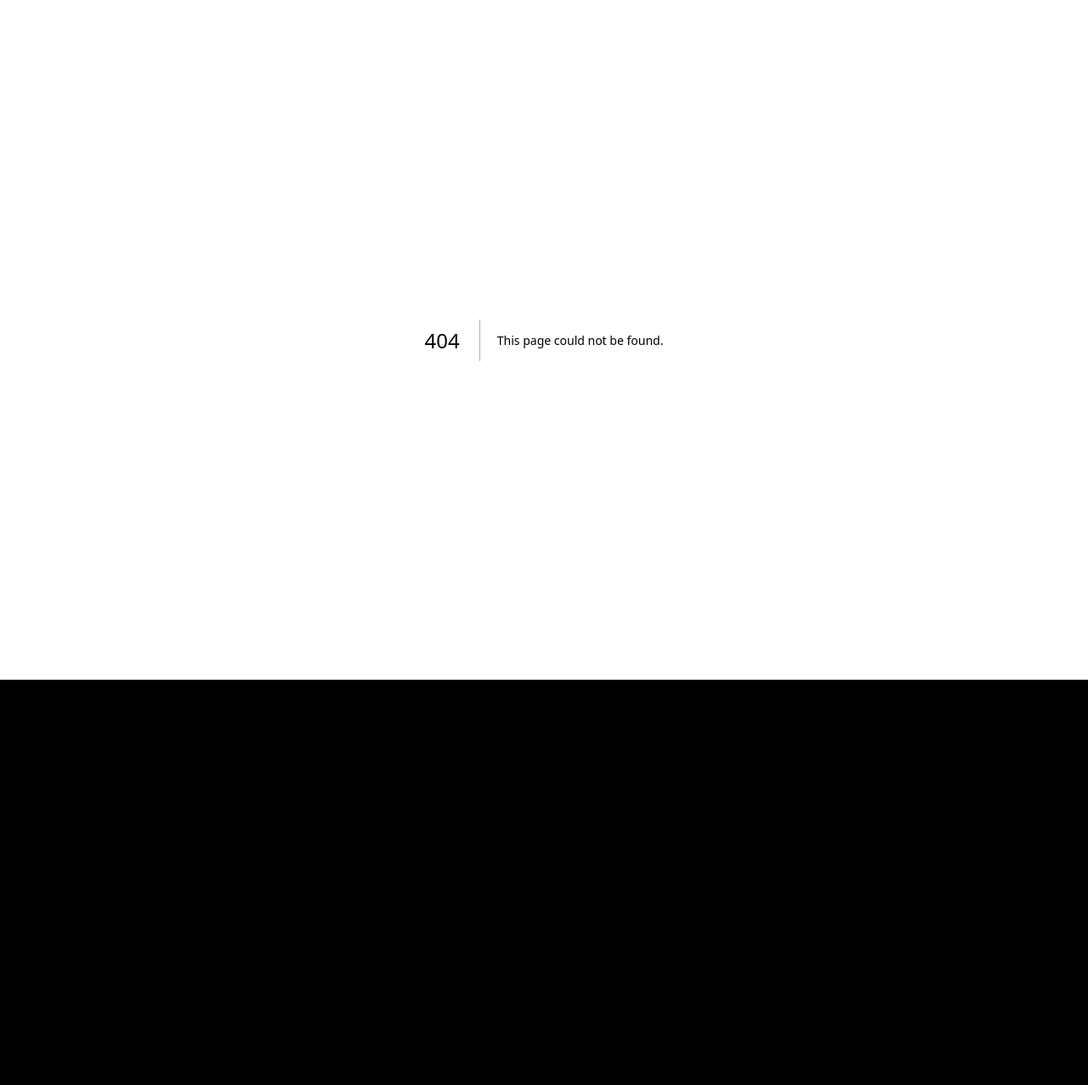
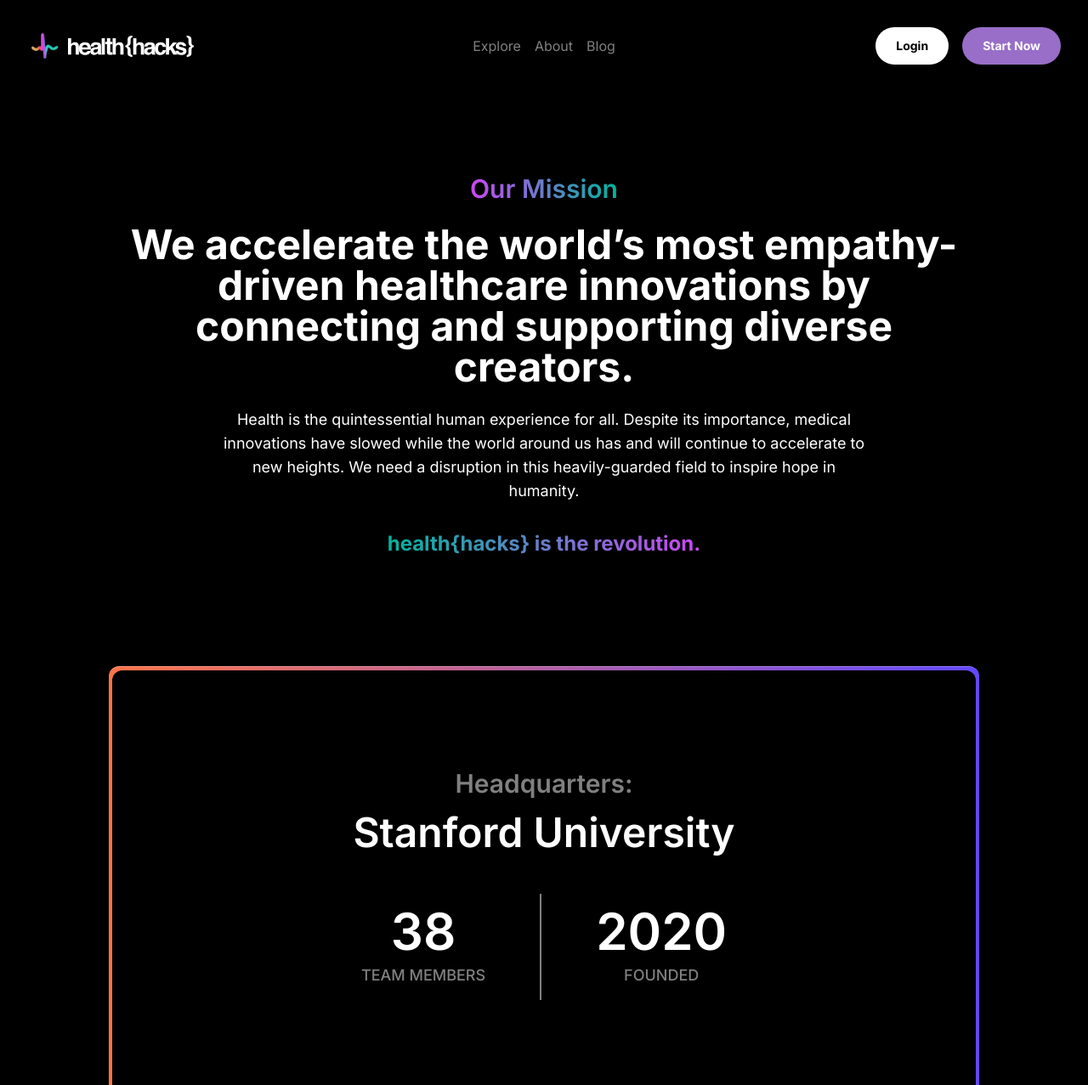
Before and after one commit to michaelhyi/healthhacks-website, a Next.js app: page /about in a window 1280 px wide. Before the commit this address had no page. Shown: the top 1277 px of the page at 85% size. Before the commit the page ends 800 px from the top, so only its background shows below. Built offline with nearby package versions, Linux system fonts and the light colour scheme.

Commit message:
about page

```diff
--- /dev/null
+++ b/app/about/page.tsx
@@ -0,0 +1,18 @@
+import Container from "../components/Container";
+import Footer from "../components/Footer";
+import Headquarters from "../components/Headquarters";
+import Mission from "../components/Mission";
+import Sponsors from "../components/Sponsors";
+
+const About = () => {
+  return (
+    <Container>
+      <Mission />
+      <Headquarters />
+      <Sponsors />
+      <Footer />
+    </Container>
+  );
+};
+
+export default About;
--- a/app/components/Footer.tsx
+++ b/app/components/Footer.tsx
@@ -1,7 +1,7 @@
 "use client";
 
 import Link from "next/link";
-import { useState } from "react";
+import { FormEvent, useCallback, useState } from "react";
 import { socials } from "../data/socials";
 
 //@ts-ignore
@@ -56,14 +56,14 @@
   //   }
   // };
 
+  const handleSubmit = useCallback((e: FormEvent<HTMLFormElement>) => {}, []);
+
   return (
     <div className="flex flex-col items-center justify-center text-center border-t-[0.5px] border-white border-opacity-50 mt-24 pt-12 bg-hh-gray">
       <Fade up delay={500} distance="12px">
         <div className="font-semibold sm:text-xl md:text-3xl xl:text-4xl pt-8">{`Build with us at health{hacks}.`}</div>
         <form
-          onSubmit={() => {
-            //submitform
-          }}
+          onSubmit={handleSubmit}
           className="flex items-center pt-6 space-x-8 "
         >
           <div className="flex flex-col text-left">
--- /dev/null
+++ b/app/components/Headquarters.tsx
@@ -0,0 +1,42 @@
+"use client";
+
+//@ts-ignore
+import Fade from "react-reveal/Fade";
+
+const Headquarters = () => {
+  return (
+    <div className="flex flex-col items-center justify-center w-full">
+      <Fade delay={500}>
+        <div className="flex flex-col items-center justify-center text-center border-y-[0.5px] border-white border-opacity-25 mt-32 bg-gradient-to-r from-[#FF7448] to-[#6248FF] p-1 rounded-xl sm:h-[512px] sm:w-[384px] md:h-[384px] md:w-[512px] xl:h-[512px] xl:w-[1024px]">
+          <div className="h-full w-full flex flex-col items-center justify-center bg-black rounded-xl">
+            <div className="font-semibold sm:text-xl md:text-2xl xl:text-3xl opacity-50">
+              Headquarters:
+            </div>
+            <div className="mt-4 font-semibold sm:text-2xl md:text-4xl xl:text-5xl">
+              Stanford University
+            </div>
+            <div className="flex sm:flex-col sm:space-x-0 md:flex-row items-center md:space-x-12 xl:space-x-16 mt-12 ">
+              <div className="flex flex-col space-y-2 text-center sm:pb-8 md:pb-0">
+                <div className="font-semibold sm:text-4xl md:text-6xl">38</div>
+                <div className="font-medium opacity-50 sm:text-base md:text-lg">
+                  TEAM MEMBERS
+                </div>
+              </div>
+              <div className="border-l-2 border-white sm:h-[100px] md:h-[125px] opacity-50" />
+              <div className="flex flex-col space-y-2 text-center sm:pt-8 md:pt-0">
+                <div className="font-semibold sm:text-4xl md:text-6xl">
+                  2020
+                </div>
+                <div className="font-medium opacity-50 sm:text-base md:text-lg">
+                  FOUNDED
+                </div>
+              </div>
+            </div>
+          </div>
+        </div>
+      </Fade>
+    </div>
+  );
+};
+
+export default Headquarters;
--- /dev/null
+++ b/app/components/Mission.tsx
@@ -0,0 +1,40 @@
+"use client";
+
+//@ts-ignore
+import Fade from "react-reveal/Fade";
+
+const Mission = () => {
+  return (
+    <div className="flex flex-col items-center text-center">
+      {/* <Fade up delay={500} distance="24px">
+        <div className="align-center ">
+          <img src="/ring (1).png" alt="mission" />
+        </div>
+      </Fade> */}
+      <Fade up delay={500} distance="24px">
+        <div className="pt-24 font-semibold text-3xl bg-clip-text text-transparent bg-gradient-to-r to-[#00B59D] from-[#CB47F4] ">
+          Our Mission
+        </div>
+      </Fade>
+      <Fade up delay={600} distance="24px">
+        <div className="pt-6 font-bold sm:text-2xl md:text-3xl xl:text-5xl sm:w-[384px] md:w-[512px] lg:w-[768px] xl:w-[1024px]">
+          We accelerate the world’s most empathy-driven healthcare innovations
+          by connecting and supporting diverse creators.
+        </div>
+      </Fade>
+      <Fade up delay={700} distance="24px">
+        <div className="pt-6 opacity-50 sm:text-sm lg:text-base xl:text-lg sm:w-[384px] md:w-[512px] lg:w-[640px] xl:w-[768px]">
+          Health is the quintessential human experience for all. Despite its
+          importance, medical innovations have slowed while the world around us
+          has and will continue to accelerate to new heights. We need a
+          disruption in this heavily-guarded field to inspire hope in humanity.
+        </div>
+      </Fade>
+      <Fade up delay={700} distance="24px">
+        <div className="pt-8 font-bold text-2xl bg-clip-text text-transparent bg-gradient-to-r from-[#00B59D] to-[#CB47F4] ">{`health{hacks} is the revolution.`}</div>
+      </Fade>
+    </div>
+  );
+};
+
+export default Mission;
--- a/app/components/Navbar.tsx
+++ b/app/components/Navbar.tsx
@@ -1,7 +1,7 @@
 "use client";
 
 import Link from "next/link";
-import { useRouter } from "next/navigation";
+import { usePathname, useRouter } from "next/navigation";
 import { useState } from "react";
 import { Link as SmoothLink } from "react-scroll";
 import Logo from "./Logo";
@@ -9,6 +9,7 @@
 
 const Navbar = () => {
   const router = useRouter();
+  const pathname = usePathname();
   const [user, setUser] = useState(null);
 
   return (
@@ -17,7 +18,7 @@
 
       {/* Pages on Navbar */}
       <div className="absolute left-0 right-0 justify-center mx-auto flex items-center sm:space-x-2  md:space-x-4 z-[-1000]">
-        {router.pathname === "/" ? (
+        {pathname === "/" ? (
           <SmoothLink
             to="explore"
             spy={true}
@@ -44,8 +45,8 @@
               onClick={async () => {
                 await localStorage.removeItem("user");
 
-                if (router.pathname === "/") {
-                  router.reload();
+                if (pathname === "/") {
+                  router.refresh();
                 } else {
                   router.push("/");
                 }
--- /dev/null
+++ b/app/components/Sponsors.tsx
@@ -0,0 +1,39 @@
+"use client";
+
+import { sponsors } from "../data/sponsors";
+
+//@ts-ignore
+import Fade from "react-reveal/Fade";
+
+const Sponsors = () => {
+  return (
+    <div className="flex flex-col items-center justify-center">
+      <Fade up delay={500} distance="24px">
+        <div className="pt-32 font-semibold sm:text-2xl md:text-3xl bg-clip-text text-transparent bg-gradient-to-r to-[#00B59D] from-[#CB47F4] ">
+          We Have Been Backed By
+        </div>
+      </Fade>
+      <div className="grid sm:grid-cols-1 md:grid-cols-2 lg:grid-cols-3 xl:grid-cols-4 sm:gap-2 md:gap-8 mt-12 justify-center items-center">
+        {sponsors.map((v, i) => (
+          <div key={i}>
+            <Fade up delay={500 + 100 * i} distance="24px">
+              <a
+                href={v.href}
+                className={`w-[200px] h-[150px] flex items-center justify-center`}
+                target="_blank"
+                rel="noreferrer"
+              >
+                <img
+                  src={v.src}
+                  className={`hover:cursor-pointer duration-500 hover:opacity-75 filter brightness-0 invert`}
+                />
+              </a>
+            </Fade>
+          </div>
+        ))}
+      </div>
+    </div>
+  );
+};
+
+export default Sponsors;
--- /dev/null
+++ b/app/components/Sponsors23.tsx
@@ -0,0 +1,54 @@
+"use client";
+
+import { sponsors } from "../data/sponsors23";
+
+//@ts-ignore
+import Fade from "react-reveal/Fade";
+
+const Sponsors = () => {
+  return (
+    <div className="flex flex-col items-center justify-center mt-20 mx-4">
+      <Fade up delay={500} distance="24px">
+        <div className="font-medium text-md md:text-xl 2xl:text-2xl text-[#ccc]">
+          {`HEALTH{HACKS} 2023 @ STANFORD`} IS BACKED BY
+        </div>
+      </Fade>
+      <Fade up delay={500} distance="24px">
+        <div className="infosys mt-6">
+          <a
+            href="https://www.infosys.com/"
+            className="flex items-center justify-center"
+            target="_blank"
+            rel="noreferrer"
+          >
+            <img
+              src="/logos/Infosys.png"
+              className={`hover:cursor-pointer duration-500 hover:opacity-75 filter brightness-0 invert sm:max-h-[35px] md:max-h-[60px]`}
+            />
+          </a>
+        </div>
+      </Fade>
+      <div className="flex flex-row sm:grid-cols-2 md:grid-cols-4 xl:grid-cols-4 sm:gap-4 md:gap-8 mt-6 justify-center items-center">
+        {sponsors.map((v, i) => (
+          <div key={i}>
+            <Fade up delay={500 + 100 * i} distance="24px">
+              <a
+                href={v.href}
+                className="max-h-[150px] flex items-center justify-center"
+                target="_blank"
+                rel="noreferrer"
+              >
+                <img
+                  src={v.src}
+                  className={`hover:cursor-pointer duration-500 hover:opacity-75 filter brightness-0 invert sm:max-h-[25px] md:max-h-[35px]`}
+                />
+              </a>
+            </Fade>
+          </div>
+        ))}
+      </div>
+    </div>
+  );
+};
+
+export default Sponsors;
--- /dev/null
+++ b/app/data/sponsors.ts
@@ -0,0 +1,82 @@
+export const sponsors = [
+  {
+    id: "polygon",
+    src: "/logos/Polygon.svg",
+    href: "https://polygon.technology/",
+  },
+  {
+    id: "clipoard health",
+    src: "/logos/Clipboard Health.svg",
+    href: "https://clipboardhealth.com/",
+  },
+  {
+    id: "fundamental global",
+    src: "/logos/Fundamental Global.svg",
+    href: "https://fundamentalglobal.com/",
+  },
+  {
+    id: "aws",
+    src: "/logos/AWS.svg",
+    href: "https://aws.amazon.com/",
+  },
+  {
+    id: "google cloud",
+    src: "/logos/Google Cloud.svg",
+    href: "https://cloud.google.com/",
+  },
+  {
+    id: "flex logistics",
+    src: "/logos/Flex Logistics.svg",
+    href: "https://flexlogistics.com/",
+  },
+  {
+    id: "akasa",
+    src: "/logos/Akasa.svg",
+    href: "https://akasa.com/",
+  },
+  {
+    id: "desimone",
+    src: "/logos/DeSimone.svg",
+    href: "https://desimonegroup.stanford.edu/",
+  },
+  {
+    id: "wu tsai",
+    src: "/logos/Wu Tsai.svg",
+    href: "https://humanperformancealliance.org/",
+  },
+  {
+    id: "futek",
+    src: "/logos/Futek.svg",
+    href: "https://www.futek.com/home",
+  },
+  {
+    id: "picnic health",
+    src: "/logos/Picnic Health.svg",
+    href: "https://picnichealth.com/",
+  },
+  {
+    id: "akua",
+    src: "/logos/Akua.svg",
+    href: "https://www.akuamindbody.com/",
+  },
+  {
+    id: "isono",
+    src: "/logos/iSono.svg",
+    href: "https://isonohealth.com/",
+  },
+  {
+    id: "moodfit",
+    src: "/logos/Moodfit.svg",
+    href: "https://www.getmoodfit.com/",
+  },
+  {
+    id: "stickergiant",
+    src: "/logos/StickerGiant.svg",
+    href: "https://www.stickergiant.com/",
+  },
+  {
+    id: "uipath",
+    src: "/logos/UiPath.svg",
+    href: "https://www.uipath.com/",
+  },
+];
--- /dev/null
+++ b/app/data/sponsors23.ts
@@ -0,0 +1,17 @@
+export const sponsors = [
+  {
+    id: "exaibio",
+    src: "/logos/ExaiBio.png",
+    href: "https://www.exai.bio/",
+  },
+  {
+    id: "Biodesign",
+    src: "/logos/Biodesign.png",
+    href: "https://biodesign.stanford.edu/",
+  },
+  {
+    id: "BioX",
+    src: "/logos/BioX.png",
+    href: "https://biox.stanford.edu/",
+  },
+];
--- a/app/page.tsx
+++ b/app/page.tsx
@@ -2,6 +2,7 @@
 import Days from "./components/Days";
 import Footer from "./components/Footer";
 import Head from "./components/Head";
+import Sponsors from "./components/Sponsors23";
 import Statistics from "./components/Statistics";
 
 export default function Home() {
@@ -9,6 +10,7 @@
     <Container>
       <Head />
       <Statistics />
+      <Sponsors />
       <Days />
       <Footer />
     </Container>
```
